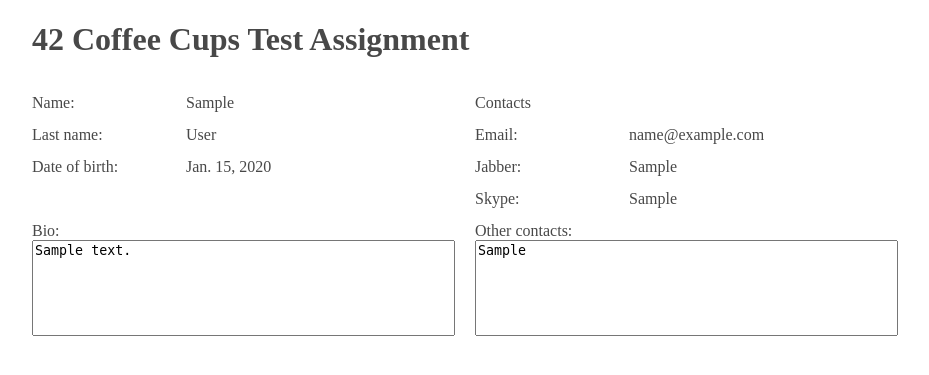
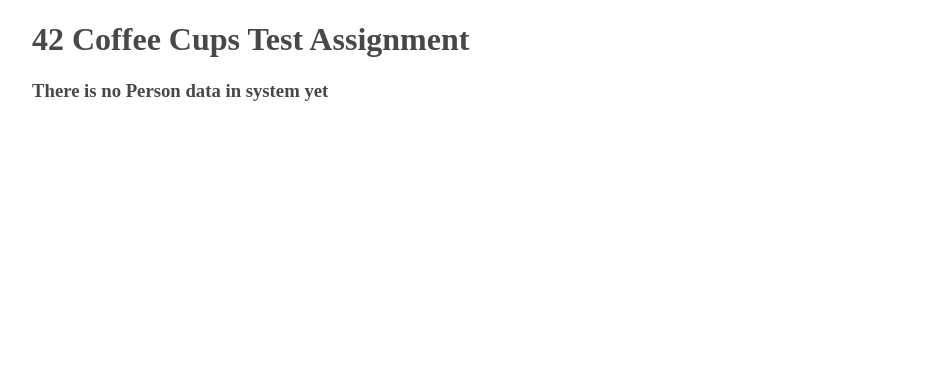
Before and after one commit to KSerge/CoffeeCups, a Django app: page /hello/ in a window 1280 px wide. Shown: the top 375 px of the page, without its empty margins (6-935 px from the left). Run offline with Django 3.2, Linux system fonts and the light colour scheme; tables that the repository leaves empty hold one stand-in row (values such as "Sample post"); parts of the project's set-up code (start-up, migrations or seed data) failed here and were passed over.

Commit message:
ticket:1 add preventor object does not exist

```diff
--- a/apps/hello/views.py
+++ b/apps/hello/views.py
@@ -6,7 +6,10 @@ PERSON_RESPONSE_KEYWORD = 'person'
 
 
 def index(request, person_id=1):
-    person = get_object_or_404(Person, pk=person_id)
+    try:
+        person = Person.objects.get(pk=person_id)
+    except Person.DoesNotExist:
+        person = Person()
     request_context = RequestContext(
         request,
         {'person': person})
--- a/templates/hello/index.html
+++ b/templates/hello/index.html
@@ -7,6 +7,7 @@
 
 {% block content %}
 <h1>42 Coffee Cups Test Assignment</h1>
+{% if person.Id %}
 <div class="inline">
     <p>
         <div class="label-wrapper text-allign-left">Name:</div>
@@ -42,4 +43,7 @@
         <textarea cols="50" rows="6">{{person.other_contacts}}</textarea>
     </p>
 </div>
+{% else %}
+<h3>There is no Person data in system yet</h3>
+{% endif %}
 {% endblock %}
```
